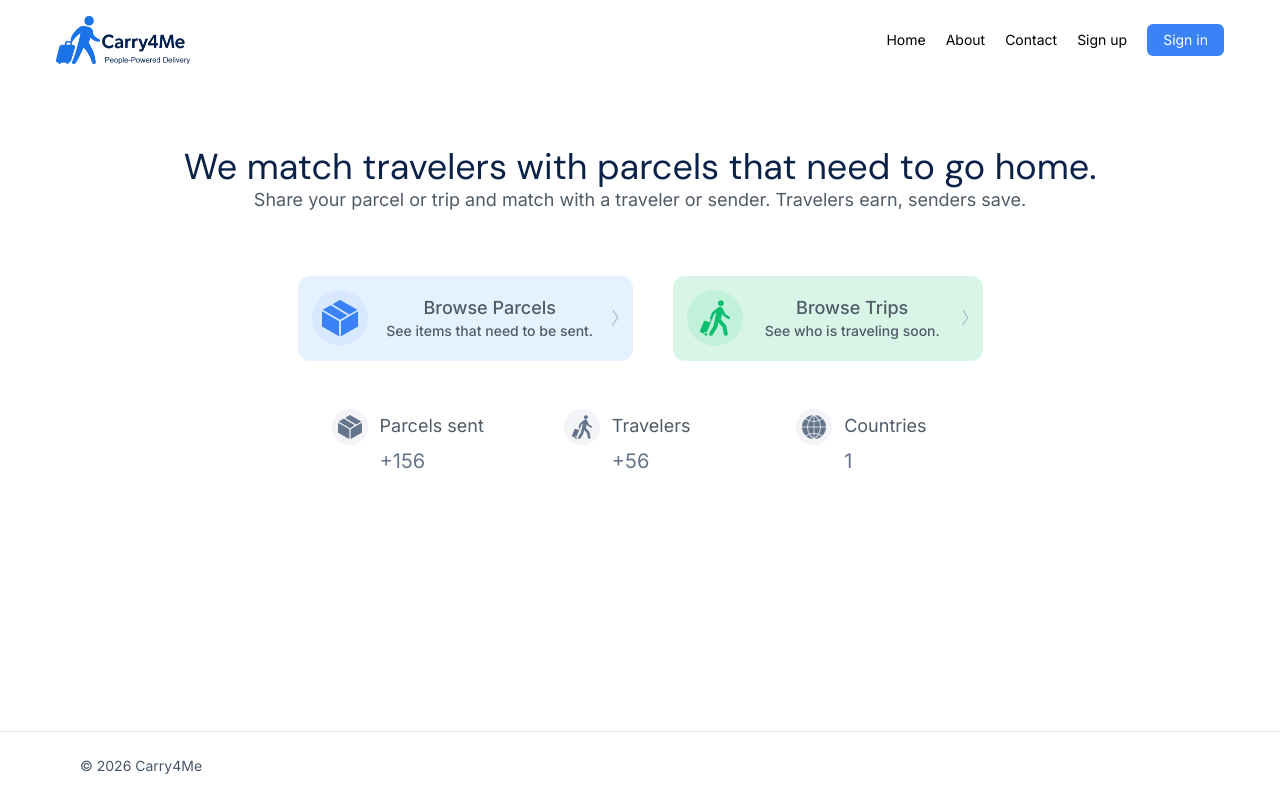
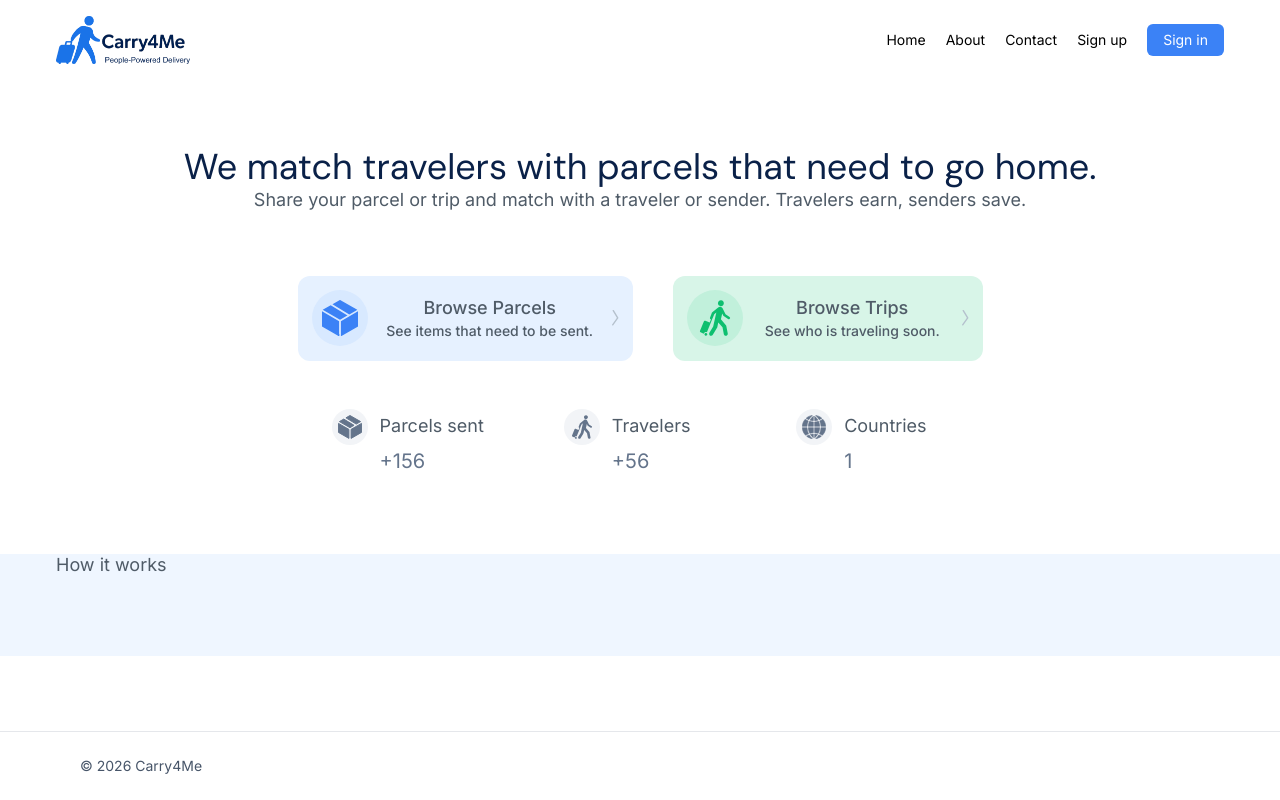
Before and after one commit to munatsimike/carry4me, a React (Vite) app in the folder apps/web/: page / in a window 1280 px wide. Built offline with nearby package versions, Linux system fonts and the light colour scheme.

Commit message:
add a shared ui types file

```diff
--- a/apps/web/src/app/pages/home/HomePage.tsx
+++ b/apps/web/src/app/pages/home/HomePage.tsx
@@ -1,5 +1,11 @@
 import { HeroSection } from "./sections/heroSection/HeroSection";
+import HowItWorks from "./sections/howItWorks/HowItWorks";
 
 export default function HomePage() {
-  return <HeroSection />;
+  return (
+    <div>
+      <HeroSection />
+      <HowItWorks />
+    </div>
+  );
 }
--- a/apps/web/src/app/pages/home/sections/heroSection/HeroSection.tsx
+++ b/apps/web/src/app/pages/home/sections/heroSection/HeroSection.tsx
@@ -6,17 +6,12 @@ import DefualtContianer from "@/components/ui/DefualtContianer";
 import ParcelIcon from "@/assets/parcelIcon.svg?react";
 import TravelIcon from "@/assets/travelerIcon.svg?react";
 import Globe from "@/assets/globe.svg?react";
+import type { Stat } from "@/types/Ui";
 
 export function HeroSection() {
   const heading = "We match travelers with parcels that need to go home.";
   const subHeading =
     "Share your parcel or trip and match with a traveler or sender. Travelers earn, senders save.";
-
-  type Stat = {
-    Icon: React.ComponentType<React.SVGProps<SVGSVGElement>>;
-    label: string;
-    value: string;
-  };
 
   const stats: Stat[] = [
     {
--- a/apps/web/src/app/pages/home/sections/heroSection/StatsItem.tsx
+++ b/apps/web/src/app/pages/home/sections/heroSection/StatsItem.tsx
@@ -1,12 +1,7 @@
 import { CicleBadge } from "@/components/ui/CircleBadge";
 import CustomText from "@/components/ui/CustomText";
 import SvgIcon from "@/components/ui/SvgIcon";
-
-type Stat = {
-  Icon: React.ComponentType<React.SVGProps<SVGSVGElement>>;
-  label: string;
-  value: string;
-};
+import type { Stat } from "@/types/Ui";
 
 type StatProps = {
   stat: Stat;
--- a/apps/web/src/app/pages/home/sections/heroSection/StatsSection.tsx
+++ b/apps/web/src/app/pages/home/sections/heroSection/StatsSection.tsx
@@ -1,10 +1,5 @@
+import type { Stat } from "@/types/Ui";
 import { StatItem } from "./StatsItem";
-
-type Stat = {
-  Icon: React.ComponentType<React.SVGProps<SVGSVGElement>>;
-  label: string;
-  value: string;
-};
 
 type StatItemProps = {
   stats: Stat[];
--- /dev/null
+++ b/apps/web/src/app/pages/home/sections/howItWorks/HowItWorks.tsx
@@ -0,0 +1,10 @@
+import CustomText from "@/components/ui/CustomText";
+import DefaultContainer from "@/components/ui/DefualtContianer";
+
+export default function HowItWorks() {
+  return (
+    <DefaultContainer outerClassName="bg-primary-50" className="flex flex-col">
+      <CustomText as="h1">How it works</CustomText>
+    </DefaultContainer>
+  );
+}
--- a/apps/web/src/components/ui/DefualtContianer.tsx
+++ b/apps/web/src/components/ui/DefualtContianer.tsx
@@ -10,7 +10,7 @@ export default function DefaultContainer({
   outerClassName,
 }: ContainerProps) {
   return (
-    <section className={`${outerClassName}`}>
+    <section className={`${outerClassName} pb-20`}>
       <div className={`mx-auto max-w-container px-4 ${className ?? ""}`}>
         {children}
       </div>
--- /dev/null
+++ b/apps/web/src/types/Ui.ts
@@ -0,0 +1,8 @@
+export type SvgIconComponent = React.ComponentType<
+  React.SVGProps<SVGSVGElement>
+>;
+export type Stat = {
+  Icon: SvgIconComponent;
+  label: string;
+  value: string;
+};
```
